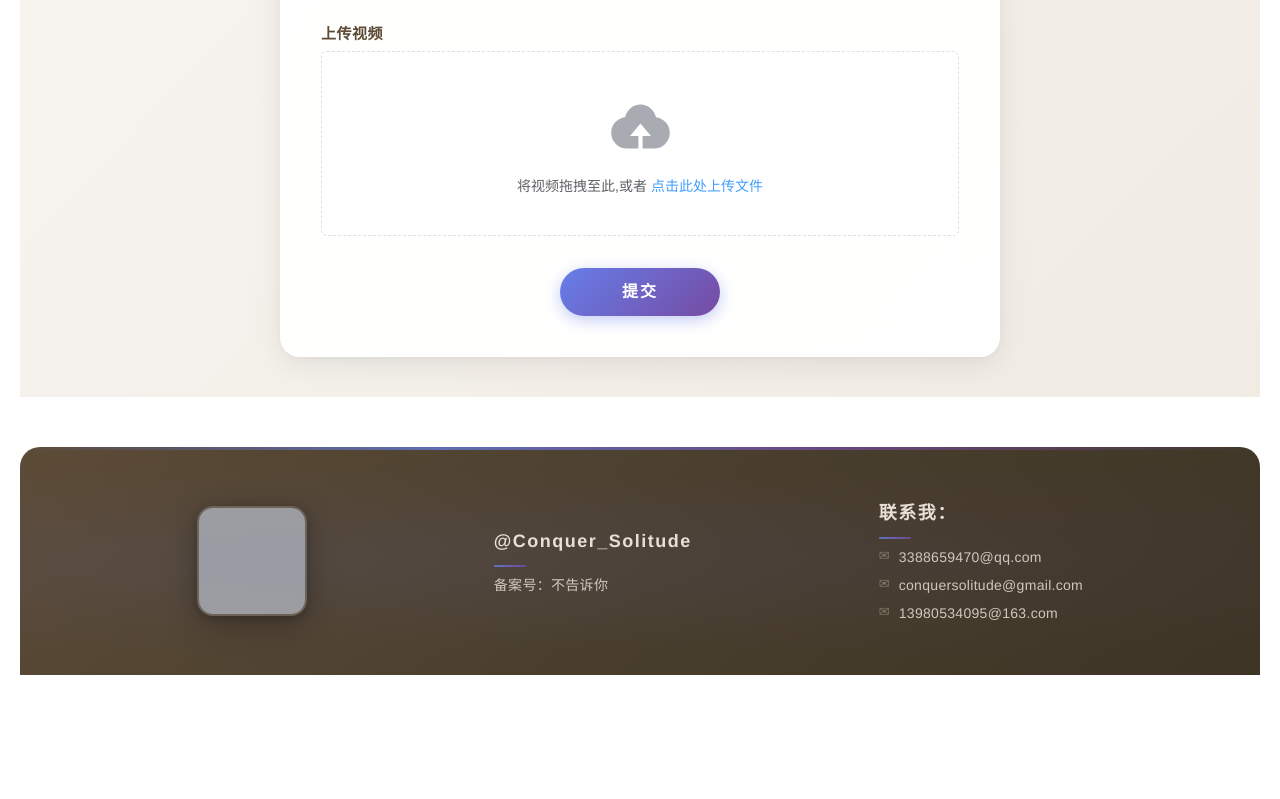
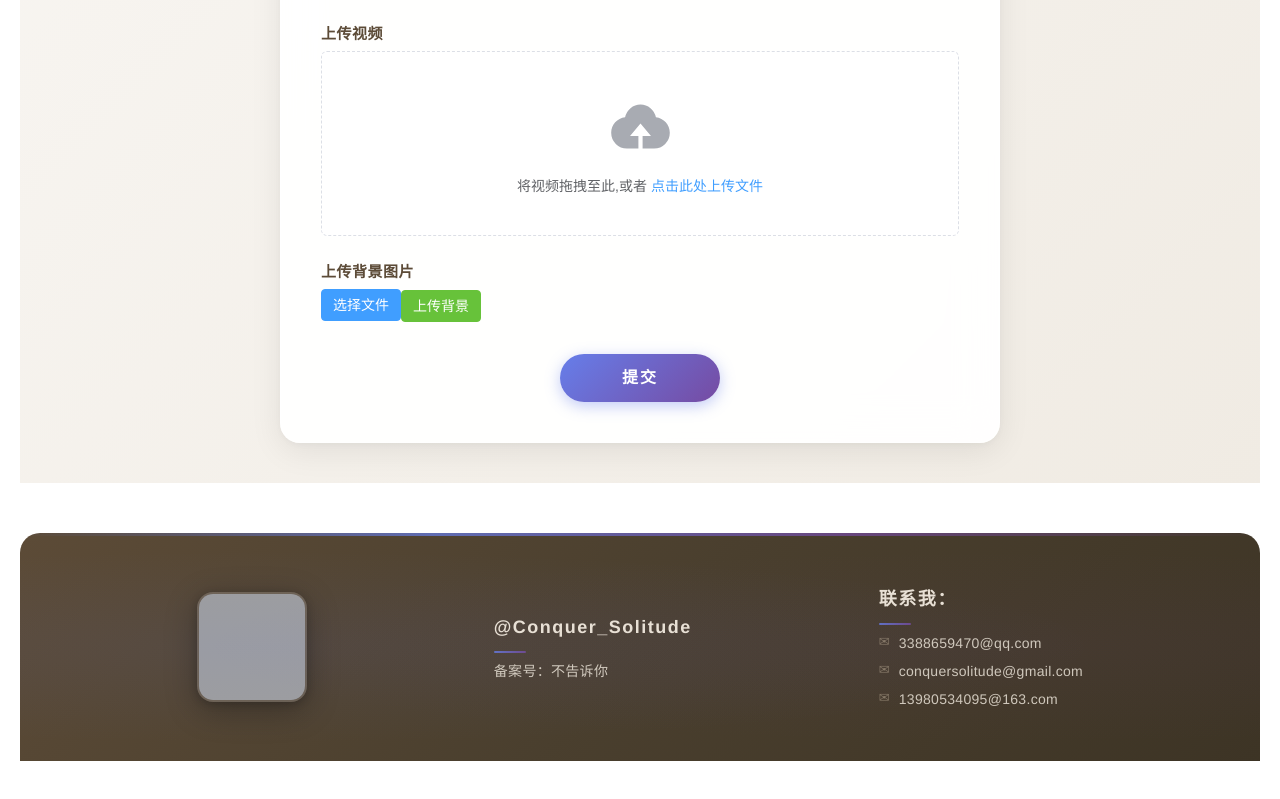
Before and after one commit to Conquer-Solitude/blog_front, a Vue app: page /submit in a window 1280 px wide. Shown: the part 1401-2200 px from the top of the page. Before the commit the page ends 2126 px from the top, so only its background shows below. Built offline with nearby package versions, Linux system fonts and the light colour scheme; no server answers; grey boxes are pictures that could not be loaded.

Commit message:
feat:在Submit.vue中添加背景图片上传接口

```diff
--- a/src/views/Submit.vue
+++ b/src/views/Submit.vue
@@ -10,6 +10,7 @@ const type = ref(1)
 const articleUrl = ref('')
 const coverId = ref(-1)
 const uploadRef = ref(null)
+const bgUploadRef = ref(null)
 
 const headers = computed(() => ({
   Authorization: localStorage.getItem('token') || null,
@@ -61,6 +62,14 @@ function handleCoverSuccess(response) {
 function handleVideoSuccess(response) {
   articleUrl.value = response.data
   ElMessage.success(response.data)
+}
+
+function handleBgSuccess(response) {
+  ElMessage.success(response.data || '背景图片上传成功')
+}
+
+function submitBg() {
+  bgUploadRef.value?.submit()
 }
 </script>
 
@@ -139,6 +148,26 @@ function handleVideoSuccess(response) {
         >
           <el-icon class="el-icon--upload"><UploadFilled /></el-icon>
           <div class="el-upload__text">将视频拖拽至此,或者 <em>点击此处上传文件</em></div>
+        </el-upload>
+      </div>
+
+      <div class="form-group">
+        <label class="form-label">上传背景图片</label>
+        <el-upload
+          ref="bgUploadRef"
+          class="upload-demo"
+          action="/api/background/upload"
+          :auto-upload="false"
+          :limit="1"
+          accept=".jpg,.png,.jpeg,.webp"
+          method="POST"
+          :headers="headers"
+          @success="handleBgSuccess"
+        >
+          <template #trigger>
+            <el-button type="primary">选择文件</el-button>
+          </template>
+          <el-button class="ml-3" type="success" @click="submitBg">上传背景</el-button>
         </el-upload>
       </div>
 
```
